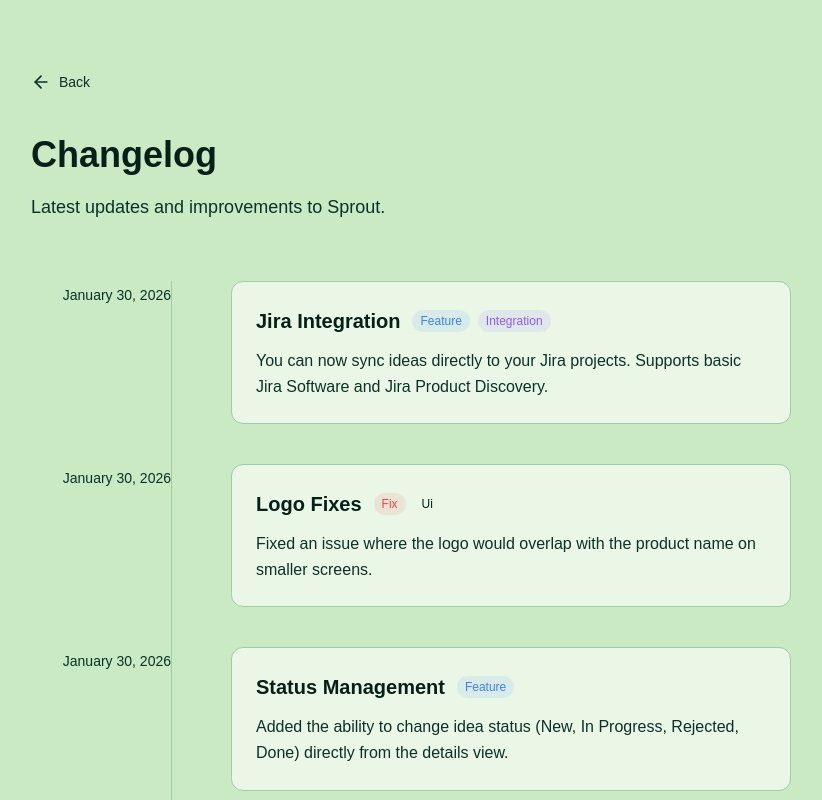
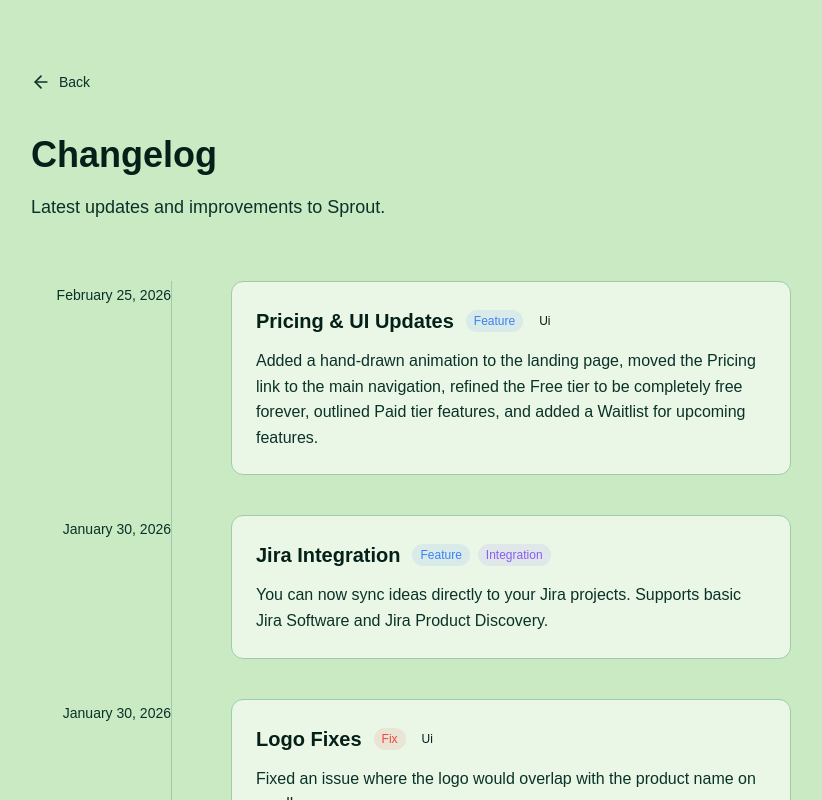
Before and after one commit to nikisiagit/sprout, a React (Vite) app: page /changelog in a window 1280 px wide. Shown: the top 800 px of the page, without its empty margins (229-1051 px from the left). Built offline with nearby package versions, Linux system fonts and the light colour scheme; a web font is replaced by a local one.

Commit message:
feat: added changelog items, fixes waitlist type and updated footer link

```diff
--- a/src/components/Footer.tsx
+++ b/src/components/Footer.tsx
@@ -7,7 +7,7 @@ export function Footer() {
             <div className="footer-content">
                 <div className="footer-links">
                     <Link to="/changelog" className="footer-link">Changelog</Link>
-                    <a href="https://sprout-4sz.pages.dev/space/bhculturecalendar" target="_blank" rel="noopener noreferrer" className="footer-link">
+                    <a href="https://sproutideas.xyz/space/sprout" target="_blank" rel="noopener noreferrer" className="footer-link">
                         Submit your idea
                     </a>
                 </div>
--- a/src/pages/ChangelogPage.tsx
+++ b/src/pages/ChangelogPage.tsx
@@ -7,6 +7,13 @@ export function ChangelogPage() {
     const navigate = useNavigate();
 
     const changes: ChangelogItem[] = [
+        {
+            id: '6',
+            date: '2026-02-25',
+            title: 'Pricing & UI Updates',
+            description: 'Added a hand-drawn animation to the landing page, moved the Pricing link to the main navigation, refined the Free tier to be completely free forever, outlined Paid tier features, and added a Waitlist for upcoming features.',
+            tags: ['feature', 'ui']
+        },
         {
             id: '5',
             date: '2026-01-30',
```
Also changed, not shown: 1 other file (tests, documents, lock files or other folders).
